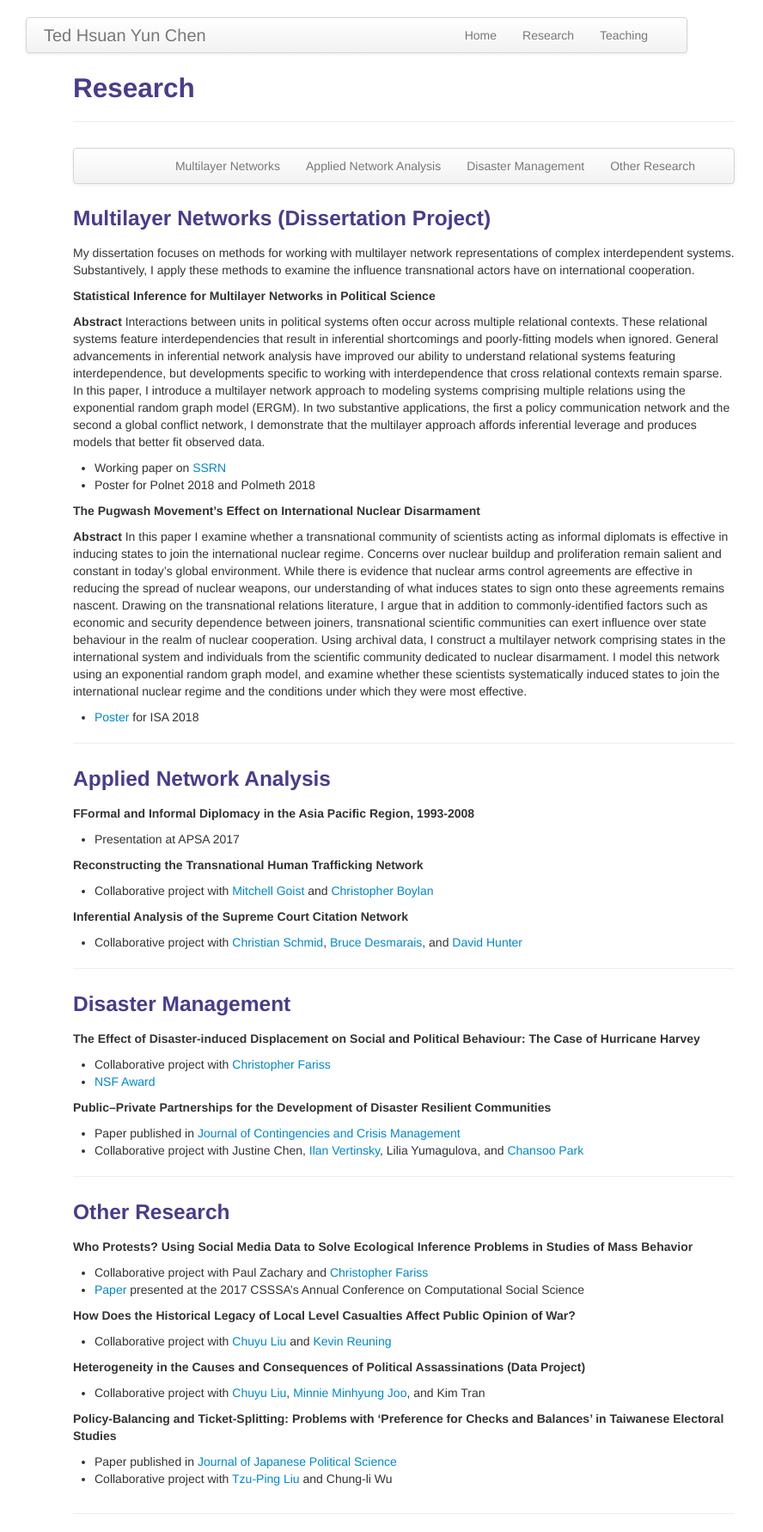
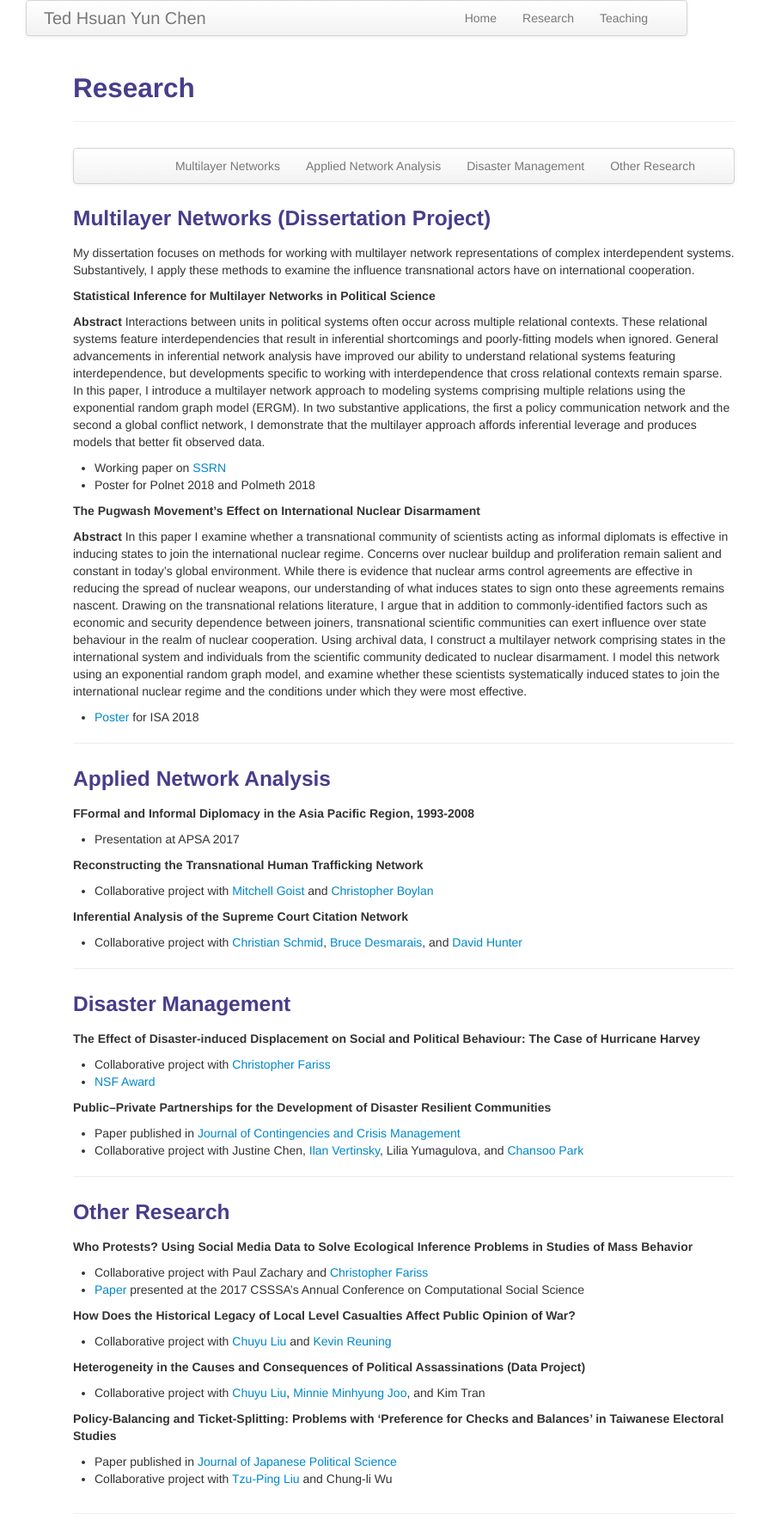
Before and after one commit to tedhchen/tedhchen.github.io, a Jekyll site: the page built from pages/research.md, in a window 1280 px wide. Shown: the whole page at 86% size, without its empty margins (0-888 px from the left). Built offline with Jekyll 4.4.1, drawn with Linux system fonts in a browser that asks for light colours.

Commit message:
updated navbar

```diff
--- a/_includes/themes/twitter/default.html
+++ b/_includes/themes/twitter/default.html
@@ -31,9 +31,9 @@
   </head>
 
   <body>
-    <div class="navbar">
-		<div class="span8">
-			<div class="navbar-inner">
+    <div class="span8">
+      <div class="navbar">
+        <div class="navbar-inner">
           <a class="brand" href="{{ HOME_PATH }}">{{ site.title }}</a>
           <ul class="nav">
               <li><a href="{{ BASE_PATH }}/index.html">Home</a></li>
```
